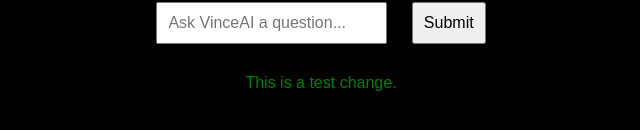
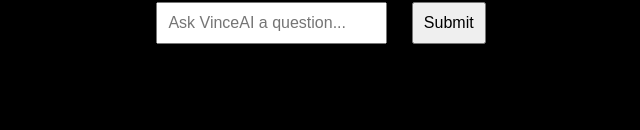
Before and after one commit to AutonomousVince/Window-to-Future, a plain HTML site: page index.html in a window 1280 px wide. Shown: the part 150-280 px from the top of the page, without its empty margins (319-959 px from the left). Drawn offline with Linux system fonts and the light colour scheme.

Commit message:
Update index.html
removing my genius test

```diff
--- a/index.html
+++ b/index.html
@@ -32,5 +32,3 @@
   <div id="response"></div>
 </body>
 </html>
-
-<p>This is a test change.</p>
```
